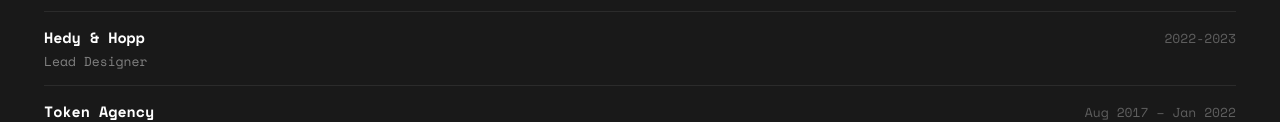
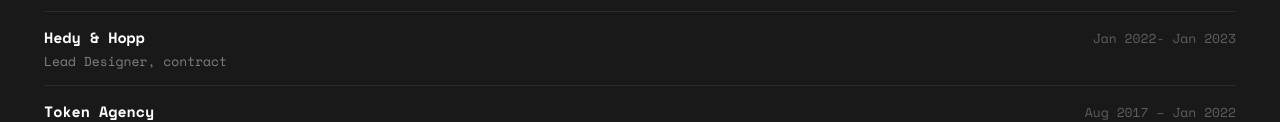
Before and after one commit to gustavoquiros9912-pixel/GQresume, a website built with Vite: page index.html in a window 1280 px wide. Shown: the part 580-702 px from the top of the page. Built offline with nearby package versions, Linux system fonts and the light colour scheme.

Commit message:
Update index.html

```diff
--- a/index.html
+++ b/index.html
@@ -126,9 +126,9 @@ US Citizen | San Diego, California
        <li class="ledger__row">
         <div>
           <p class="ledger__org">Hedy & Hopp</p>
-          <p class="ledger__detail">Lead Designer</p>
+          <p class="ledger__detail">Lead Designer, contract</p>
         </div>
-        <p class="ledger__date">2022-2023</p>
+        <p class="ledger__date">Jan 2022- Jan 2023</p>
       </li>
       <li class="ledger__row">
         <div>
```
